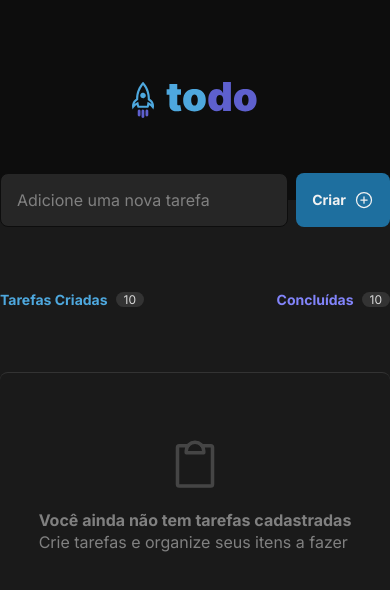
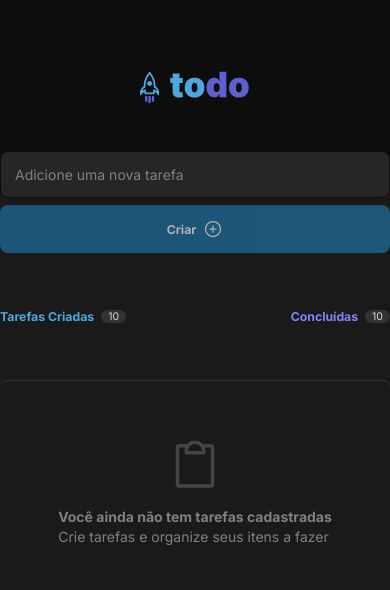
Before and after one commit to KevinGuedes/todo-list-react, a React (Vite) app: page / in a window 390 px wide. Shown: the top 590 px of the page. Built offline with nearby package versions, Linux system fonts and the light colour scheme.

Commit message:
responsive new to do form

```diff
--- a/src/components/NewToDo.module.css
+++ b/src/components/NewToDo.module.css
@@ -43,5 +43,13 @@
 }
 
 .newNewToDoForm button[type='submit']:disabled {
+  opacity: 0.7;
   cursor: not-allowed;
 }
+
+@media (max-width: 768px) {
+  .newNewToDoForm {
+    display: flex;
+    flex-direction: column;
+  }
+}
--- a/src/global.css
+++ b/src/global.css
@@ -2,6 +2,7 @@
   --purple: #8284fa;
   --purple-dark: #5e60ce;
   --blue: #4ea8de;
+  --blue-disabled: #4ea8de;
   --blue-dark: #1e6f9f;
   --danger: #e25858;
 
@@ -39,3 +40,9 @@ button {
   font-weight: 400;
   font-size: 1rem;
 }
+
+@media (max-width: 768px) {
+  html {
+    font-size: 87.5%;
+  }
+}
```
